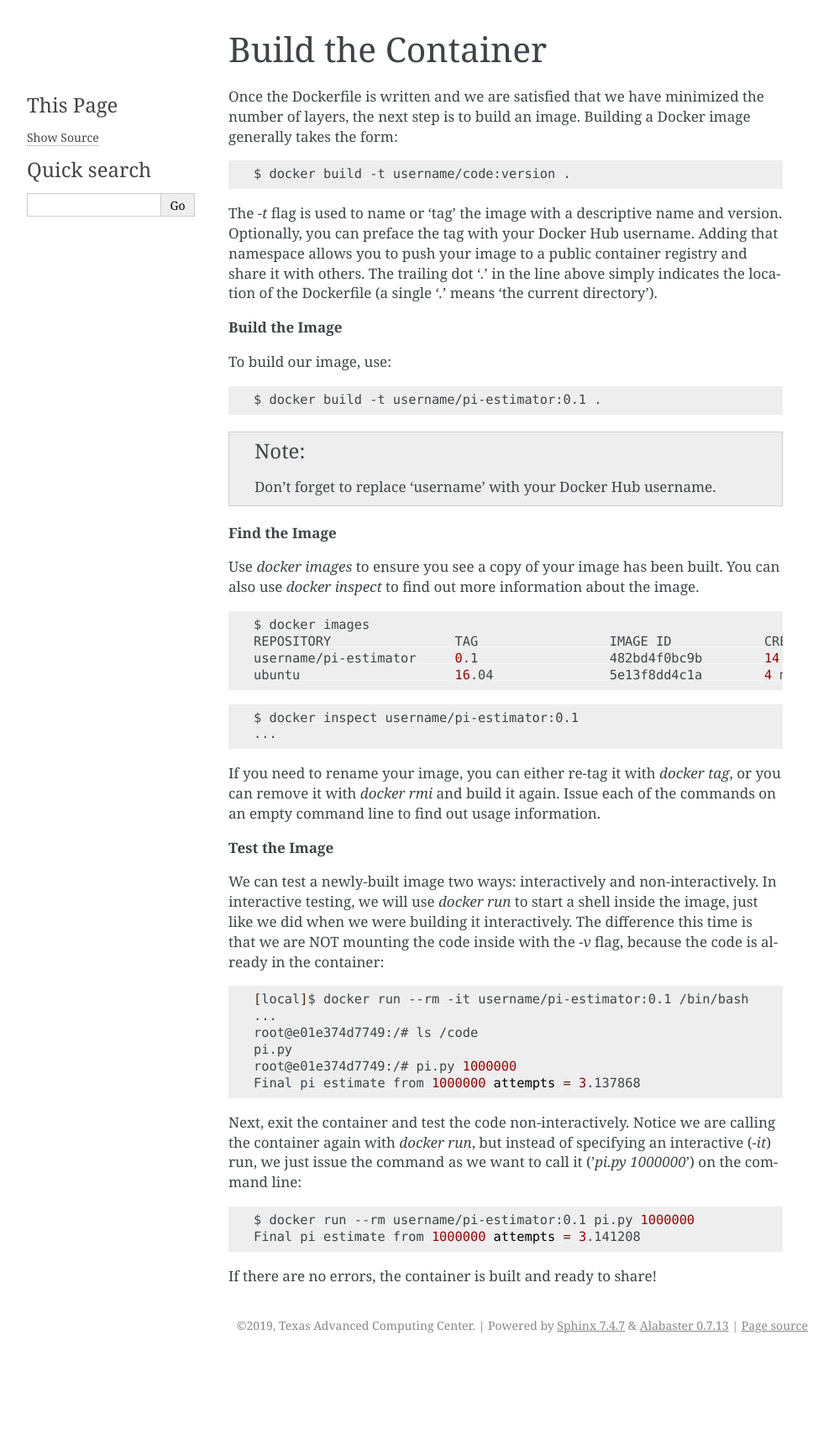
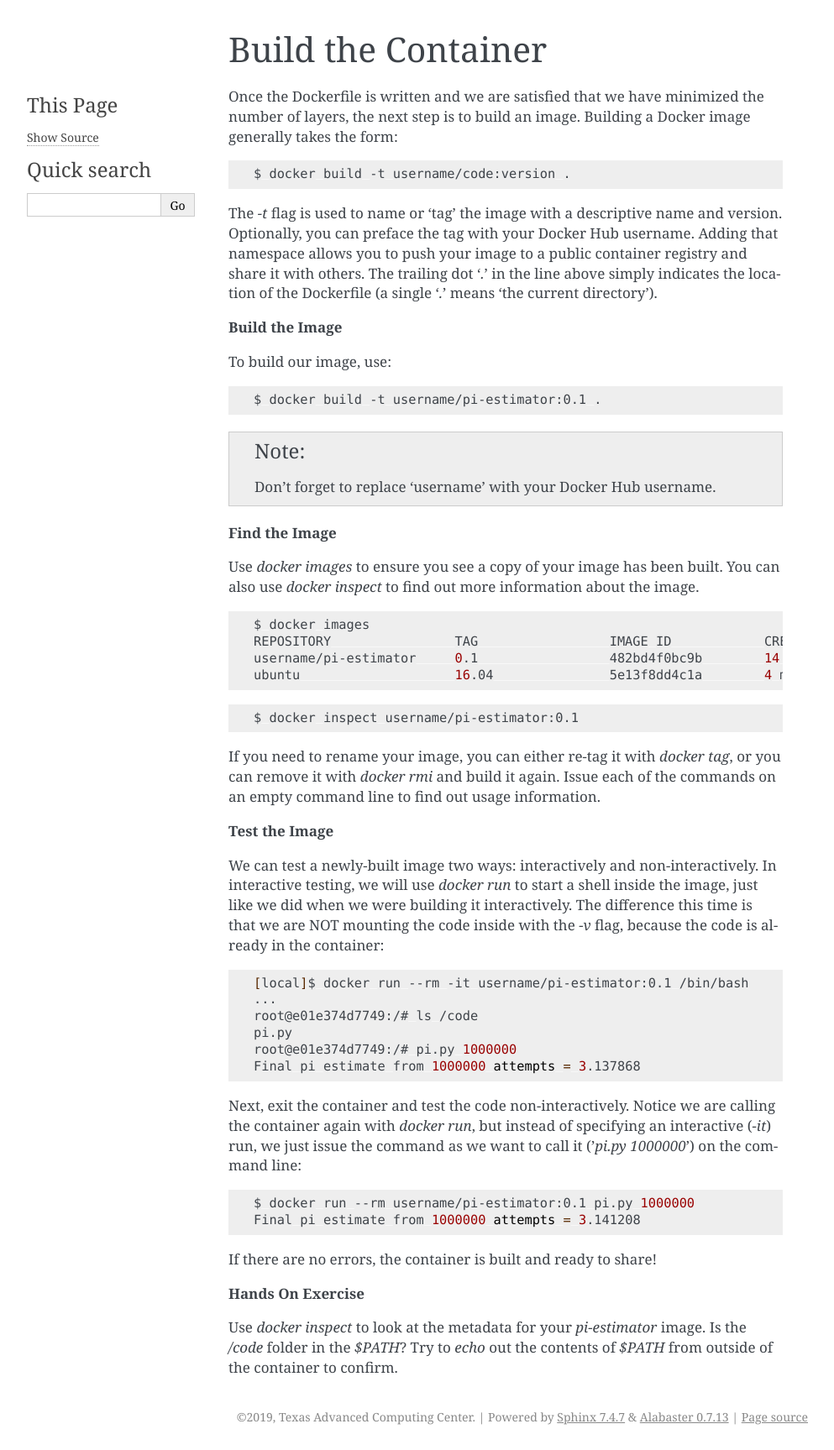
Before and after one commit to TACC/containers_at_tacc, a Sphinx documentation site: the page built from docs/containerize-your-code/docker_build.rst, in a window 1280 px wide. Shown: the whole page at 84% size, without its empty margins (148-1141 px from the left). Built offline with Sphinx 7.4.7, drawn with Linux system fonts in a browser that asks for light colours; before the commit the page ends 1618 px from its top, so only the background shows below that.

Commit message:
addings some more hands on

```diff
--- a/docs/containerize-your-code/docker_build.rst
+++ b/docs/containerize-your-code/docker_build.rst
@@ -44,11 +44,11 @@ also use `docker inspect` to find out more information about the image.
 .. code-block:: bash
 
    $ docker inspect username/pi-estimator:0.1
-   ...
+
 
 If you need to rename your image, you can either re-tag it with `docker tag`, or
-you can remove it with `docker rmi` and build it again. Issue each of the commands
-on an empty command line to find out usage information.
+you can remove it with `docker rmi` and build it again. Issue each of the
+commands on an empty command line to find out usage information.
 
 
 **Test the Image**
@@ -79,3 +79,9 @@ the command line:
    Final pi estimate from 1000000 attempts = 3.141208
 
 If there are no errors, the container is built and ready to share!
+
+**Hands On Exercise**
+
+Use `docker inspect` to look at the metadata for your `pi-estimator` image. Is
+the `/code` folder in the `$PATH`? Try to `echo` out the contents of `$PATH`
+from outside of the container to confirm.
--- a/docs/containerize-your-code/overview.rst
+++ b/docs/containerize-your-code/overview.rst
@@ -1,7 +1,7 @@
 Containerize Your Code
 ======================
 
-*Scenario:* You are a researcher who has developed a new piece of code for a
+*Scenario:* You are a researcher who has developed some new code for a
 scientific application. You now want to distribute that code for others to use
 in what you know to be a stable production environment (including OS and
 dependency versions). End users may want to use this code on their local
```
